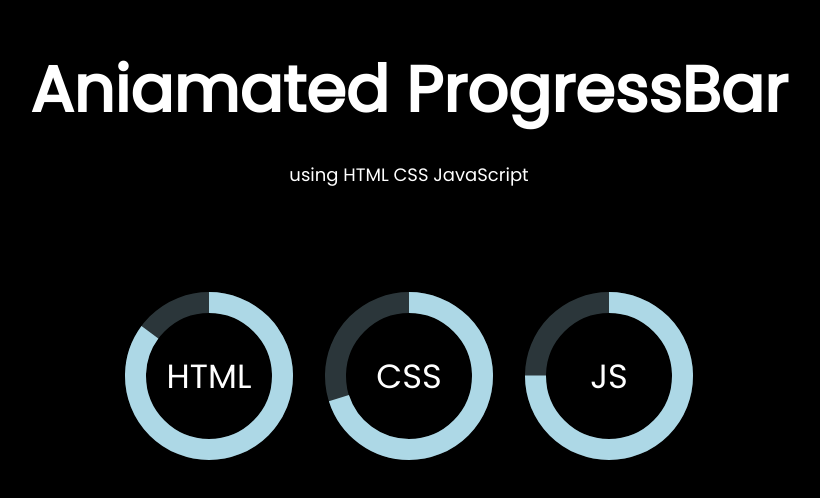
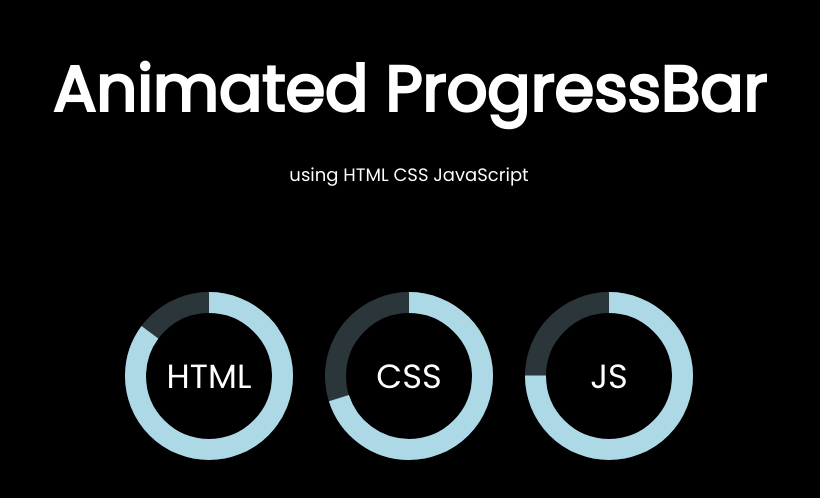
Before and after one commit to PremRathan2003/Goitdev-Assignment, a plain HTML site: page index.html in a window 1280 px wide. Shown: the part 136-634 px from the top of the page, without its empty margins (231-1051 px from the left). Drawn offline with nearby package versions, Linux system fonts and the light colour scheme.

Commit message:
Update index.html

```diff
--- a/index.html
+++ b/index.html
@@ -11,7 +11,7 @@
 </head>
 <body>
     <div class="bg-container">
-      <h1 class="main-heading">Aniamated ProgressBar</h1>
+      <h1 class="main-heading">Animated ProgressBar</h1>
       <p class="">using HTML CSS JavaScript</p>
       <br><br><br>
       <div class="row">
```
